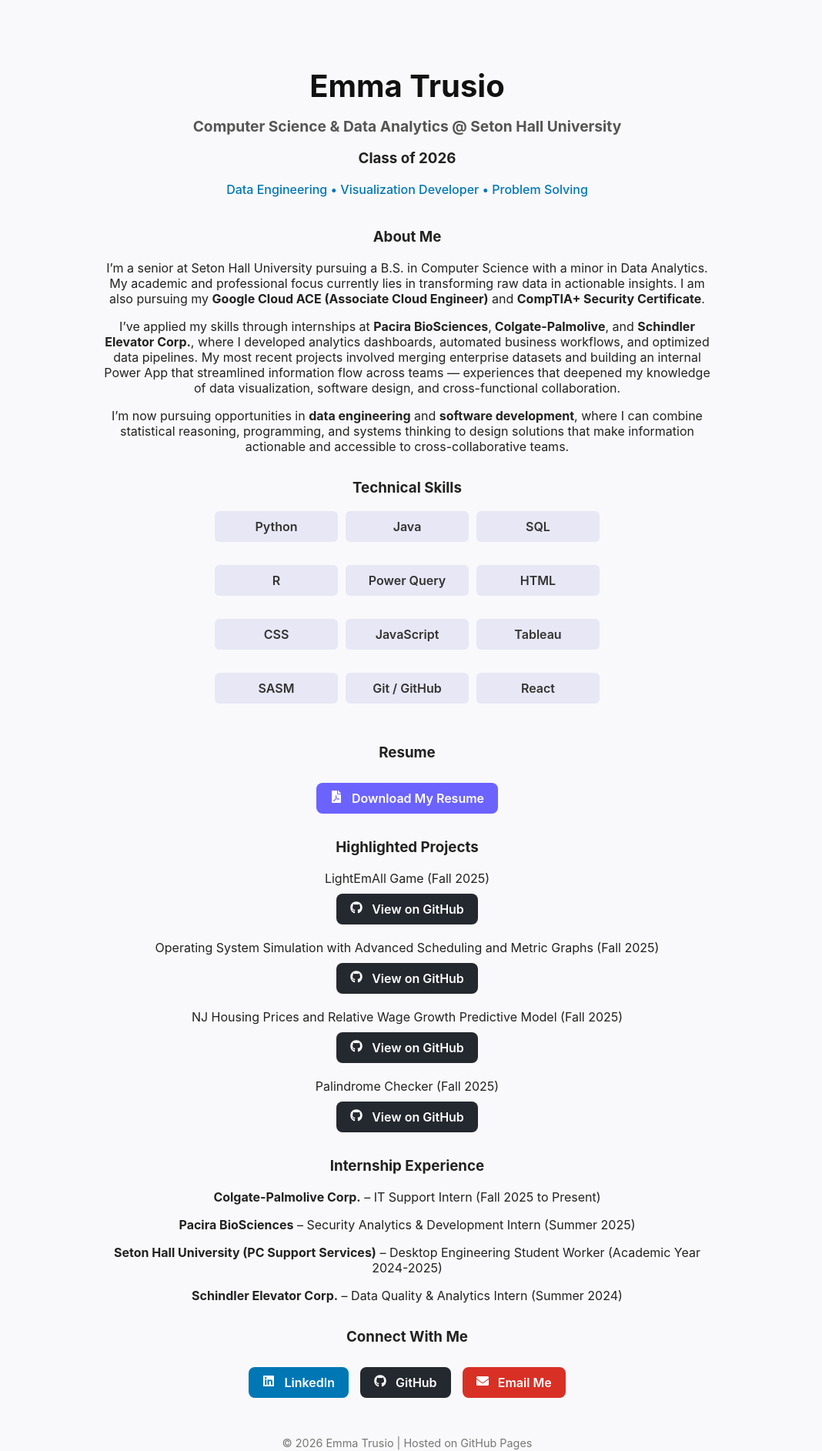
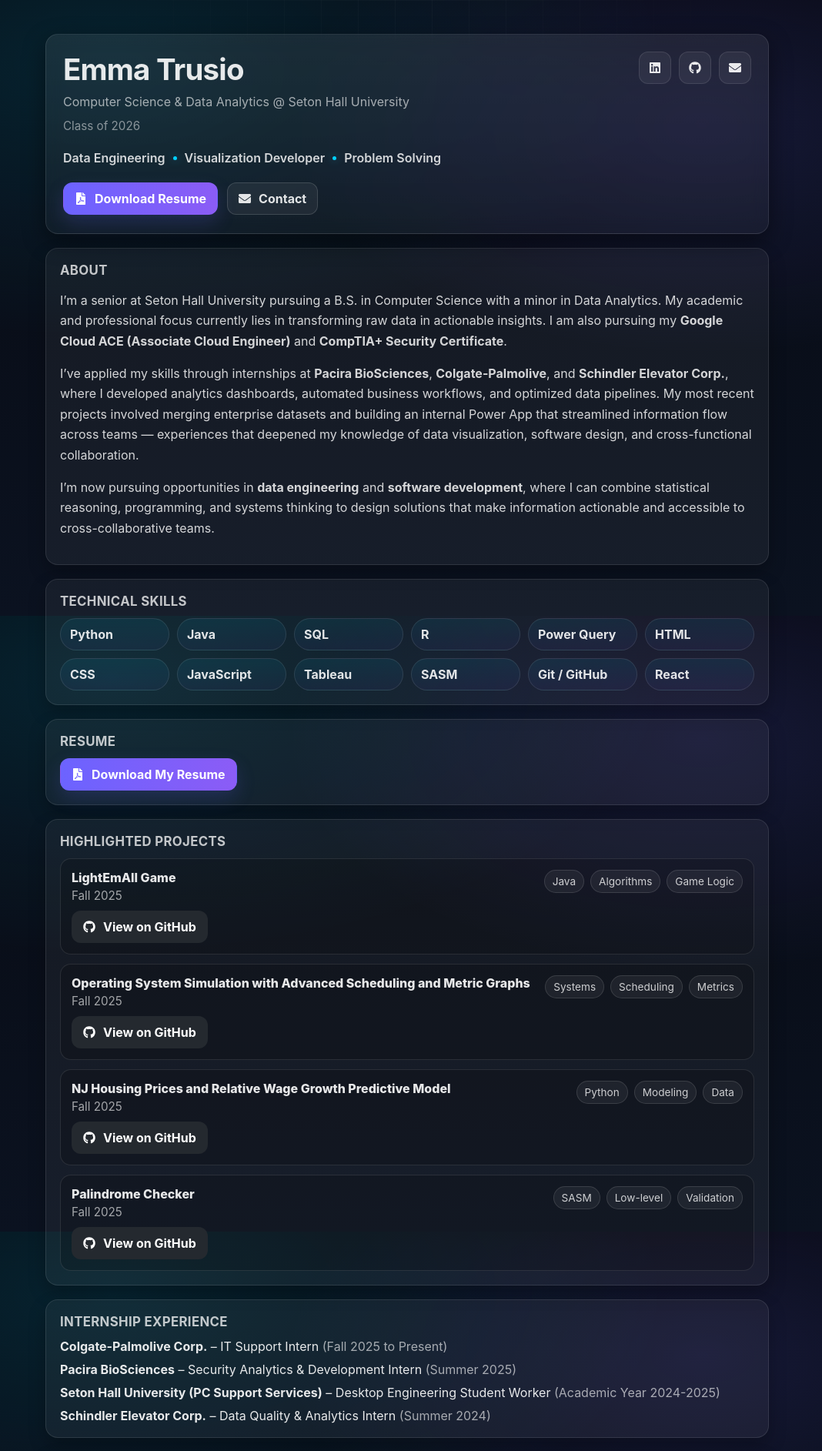
Before and after one commit to eetrusio14/my-portfolio, a React (Create React App) app: page / in a window 1280 px wide. Shown: the top 1885 px of the page at 77% size, without its empty margins (111-1179 px from the left). Built offline with nearby package versions, Linux system fonts and the light colour scheme.

Commit message:
Updated theme

```diff
--- a/src/App.css
+++ b/src/App.css
@@ -1,122 +1,299 @@
-body {
-  background-color: #f9f9fb;
-  color: #222;
-  font-family: 'Inter', sans-serif;
-  margin: 0;
-  padding: 0;
+:root{
+  --bg0: #070A12;
+  --bg1: #0B1220;
+  --card: rgba(255,255,255,0.06);
+  --border: rgba(255,255,255,0.10);
+
+  --text: rgba(255,255,255,0.90);
+  --muted: rgba(255,255,255,0.62);
+
+  --accent: #6C63FF;     /* resume purple */
+  --accent2:#00D1FF;     /* cyan */
+  --shadow: 0 10px 30px rgba(0,0,0,0.45);
 }
 
-.App {
-  text-align: center;
-  margin: 40px auto;
-  max-width: 800px;
-  padding: 20px;
+*{ box-sizing: border-box; }
+
+body{
+  margin: 0;
+  font-family: 'Inter', sans-serif;
+  background:
+    radial-gradient(1200px 600px at 20% 10%, rgba(0,209,255,0.12), transparent 60%),
+    radial-gradient(900px 500px at 80% 20%, rgba(108,99,255,0.14), transparent 60%),
+    linear-gradient(180deg, var(--bg0), var(--bg1));
+  color: var(--text);
 }
 
-header {
-  margin-bottom: 40px;
+.App{
+  min-height: 100vh;
+  position: relative;
 }
 
-h1 {
-  font-size: 2.5rem;
-  margin-bottom: 0.2em;
-  color: #111;
+.bg-grid{
+  position: absolute;
+  inset: 0;
+  pointer-events: none;
+  background-image:
+    linear-gradient(rgba(255,255,255,0.05) 1px, transparent 1px),
+    linear-gradient(90deg, rgba(255,255,255,0.05) 1px, transparent 1px);
+  background-size: 48px 48px;
+  mask-image: radial-gradient(600px 400px at 50% 0%, black, transparent 70%);
+  opacity: 0.55;
 }
 
-h2 {
-  font-size: 1.2rem;
-  color: #555;
-  margin-bottom: 0.4em;
+.container{
+  max-width: 980px;
+  margin: 0 auto;
+  padding: 44px 20px 28px;
+  position: relative;
 }
 
-.tagline {
-  font-size: 1rem;
-  color: #0077b5;
-  font-weight: 500;
+.hero{
+  padding: 22px 22px 24px;
+  border: 1px solid var(--border);
+  background: linear-gradient(180deg, rgba(255,255,255,0.08), rgba(255,255,255,0.04));
+  border-radius: 16px;
+  box-shadow: var(--shadow);
+  backdrop-filter: blur(10px);
 }
 
-section {
-  margin: 2em 0;
+.hero-top{
+  display:flex;
+  align-items:flex-start;
+  justify-content: space-between;
+  gap: 16px;
 }
 
-ul {
-  list-style: none;
-  padding: 0;
+.name{
+  font-size: 2.4rem;
+  margin: 0 0 6px;
+  letter-spacing: -0.02em;
 }
 
-li {
-  margin-bottom: 1em;
+.subtitle{
+  margin: 0 0 6px;
+  color: var(--muted);
 }
 
-.skills-grid {
-  display: grid;
-  grid-template-columns: repeat(auto-fit, minmax(120px, 1fr));
-  gap: 10px;
-  padding: 0;
-  max-width: 500px;
-  margin: 0 auto;
+.meta{
+  margin: 0;
+  color: rgba(255,255,255,0.50);
+  font-size: 0.95rem;
 }
 
-.skills-grid li {
-  background-color: #e7e7f5;
-  color: #333;
-  border-radius: 6px;
-  padding: 10px;
+.tagline{
+  margin: 16px 0 0;
+  color: rgba(255,255,255,0.82);
   font-weight: 600;
-  transition: background-color 0.3s ease;
+  display:flex;
+  align-items:center;
+  gap: 10px;
+  flex-wrap: wrap;
 }
 
-.skills-grid li:hover {
-  background-color: #d0d0f2;
+.dot{
+  width: 5px;
+  height: 5px;
+  border-radius: 999px;
+  background: var(--accent2);
+  display:inline-block;
+  box-shadow: 0 0 12px rgba(0,209,255,0.45);
 }
 
-.button-container {
-  display: flex;
-  justify-content: center;
-  flex-wrap: wrap;
-  gap: 15px;
-  margin-top: 15px;
+.hero-actions{
+  display:flex;
+  gap: 10px;
 }
 
-.button {
-  display: inline-block;
-  margin-top: 10px;  align-items: center;
-  padding: 10px 18px;
-  border-radius: 8px;
-  text-decoration: none;
-  color: white;
-  font-weight: 600;
-  transition: all 0.3s ease;
+.iconbtn{
+  width: 42px;
+  height: 42px;
+  border-radius: 12px;
+  display:grid;
+  place-items:center;
+  border: 1px solid var(--border);
+  background: rgba(255,255,255,0.06);
+  color: var(--text);
+  text-decoration:none;
+  transition: transform 0.2s ease, background 0.2s ease, border-color 0.2s ease;
 }
 
-li {
-  margin-bottom: 20px;
+.iconbtn:hover{
+  transform: translateY(-2px);
+  background: rgba(255,255,255,0.10);
+  border-color: rgba(255,255,255,0.18);
 }
 
-.button:hover {
-  transform: translateY(-2px);
-  opacity: 0.9;
+.cta-row{
+  display:flex;
+  gap: 12px;
+  flex-wrap: wrap;
+  margin-top: 18px;
 }
 
-/* Button colors */
-.button.linkedin {
-  background-color: #0077b5;
+section{ margin: 18px 0; }
+
+.card{
+  border: 1px solid var(--border);
+  background: rgba(255,255,255,0.05);
+  border-radius: 16px;
+  padding: 18px;
+  box-shadow: 0 10px 22px rgba(0,0,0,0.25);
 }
 
-.button.github {
-  background-color: #24292f;
+.section-title{
+  margin: 0 0 12px;
+  font-size: 1.05rem;
+  letter-spacing: 0.02em;
+  text-transform: uppercase;
+  color: rgba(255,255,255,0.75);
 }
 
-.button.email {
-  background-color: #d93025;
+p{
+  color: rgba(255,255,255,0.82);
+  line-height: 1.65;
 }
 
-.button.resume {
-  background-color: #6c63ff;
+ul{
+  list-style:none;
+  padding:0;
+  margin: 0;
 }
 
-footer {
-  margin-top: 50px;
-  font-size: 0.9rem;
-  color: #777;
+.skills-grid{
+  display:grid;
+  grid-template-columns: repeat(auto-fit, minmax(140px, 1fr));
+  gap: 10px;
 }
+
+.skills-grid li{
+  border: 1px solid rgba(255,255,255,0.10);
+  background: linear-gradient(180deg, rgba(0,209,255,0.08), rgba(108,99,255,0.06));
+  border-radius: 999px;
+  padding: 10px 12px;
+  font-weight: 650;
+  color: rgba(255,255,255,0.88);
+  transition: transform 0.2s ease, border-color 0.2s ease;
+}
+
+.skills-grid li:hover{
+  transform: translateY(-2px);
+  border-color: rgba(0,209,255,0.35);
+}
+
+.button-container{
+  display:flex;
+  justify-content:center;
+  flex-wrap: wrap;
+  gap: 12px;
+}
+
+.button{
+  display:inline-flex;
+  align-items:center;
+  justify-content:center;
+  gap: 10px;
+  padding: 10px 14px;
+  border-radius: 12px;
+  text-decoration:none;
+  font-weight: 700;
+  border: 1px solid transparent;
+  transition: transform 0.2s ease, opacity 0.2s ease, background 0.2s ease, border-color 0.2s ease;
+  color: white;
+}
+
+.button:hover{
+  transform: translateY(-2px);
+  opacity: 0.95;
+}
+
+.button.github{ background: #24292f; }
+.button.linkedin{ background-color: #0077b5; }
+.button.email{ background-color: #d93025; }
+
+.button.resume{
+  background: linear-gradient(90deg, var(--accent), #8B5CF6);
+  box-shadow: 0 10px 25px rgba(108,99,255,0.18);
+}
+
+.button.ghost{
+  background: rgba(255,255,255,0.06);
+  border-color: rgba(255,255,255,0.14);
+  color: rgba(255,255,255,0.88);
+}
+
+.projects{
+  display:flex;
+  flex-direction: column;
+  gap: 12px;
+}
+
+.project{
+  border: 1px solid rgba(255,255,255,0.10);
+  background: rgba(0,0,0,0.18);
+  border-radius: 14px;
+  padding: 14px;
+}
+
+.project-head{
+  display:flex;
+  justify-content: space-between;
+  align-items:flex-start;
+  gap: 12px;
+  margin-bottom: 10px;
+}
+
+.project-title{
+  font-weight: 800;
+  color: rgba(255,255,255,0.90);
+}
+
+.project-sub{
+  color: var(--muted);
+  font-size: 0.95rem;
+  margin-top: 4px;
+}
+
+.tags{
+  display:flex;
+  flex-wrap: wrap;
+  gap: 8px;
+  justify-content: flex-end;
+}
+
+.tag{
+  font-size: 0.85rem;
+  padding: 6px 10px;
+  border-radius: 999px;
+  border: 1px solid rgba(255,255,255,0.12);
+  background: rgba(255,255,255,0.06);
+  color: rgba(255,255,255,0.78);
+}
+
+.timeline{
+  display:flex;
+  flex-direction: column;
+  gap: 10px;
+}
+
+.muted{
+  color: var(--muted);
+}
+
+.footer{
+  margin-top: 18px;
+  padding: 10px 2px;
+  color: rgba(255,255,255,0.55);
+  font-size: 0.92rem;
+}
+
+/* Responsive tweaks */
+@media (max-width: 560px){
+  .hero-top{
+    flex-direction: column;
+    align-items: flex-start;
+  }
+  .hero-actions{
+    margin-top: 10px;
+  }
+}
--- a/src/App.js
+++ b/src/App.js
@@ -4,39 +4,96 @@
 function App() {
   return (
     <div className="App">
-      <header>
-        <h1>Emma Trusio</h1>
-        <h2>Computer Science & Data Analytics @ Seton Hall University</h2>
-        <h3>Class of 2026</h3>
-        <p className="tagline">Data Engineering • Visualization Developer • Problem Solving</p>
+      <div className="bg-grid" aria-hidden="true" />
+
+      <div className="container">
+        <header className="hero">
+          <div className="hero-top">
+            <div className="hero-copy">
+              <h1 className="name">Emma Trusio</h1>
+              <p className="subtitle">Computer Science & Data Analytics @ Seton Hall University</p>
+              <p className="meta">Class of 2026</p>
+            </div>
+
+            <div className="hero-actions">
+              <a
+                href="https://www.linkedin.com/in/emmatrusio"
+                target="_blank"
+                rel="noopener noreferrer"
+                className="iconbtn"
+                aria-label="LinkedIn"
+                title="LinkedIn"
+              >
+                <FaLinkedin />
+              </a>
+              <a
+                href="https://github.com/eetrusio14"
+                target="_blank"
+                rel="noopener noreferrer"
+                className="iconbtn"
+                aria-label="GitHub"
+                title="GitHub"
+              >
+                <FaGithub />
+              </a>
+              <a
+                href="mailto:eetrusio@gmail.com"
+                className="iconbtn"
+                aria-label="Email"
+                title="Email"
+              >
+                <FaEnvelope />
+              </a>
+            </div>
+          </div>
+
+          <p className="tagline">
+            Data Engineering <span className="dot" /> Visualization Developer <span className="dot" /> Problem Solving
+          </p>
+
+          <div className="cta-row">
+            <a
+              href={`${process.env.PUBLIC_URL}/resume.pdf`}
+              target="_blank"
+              rel="noopener noreferrer"
+              className="button resume"
+            >
+              <FaFilePdf /> Download Resume
+            </a>
+
+            <a href="mailto:eetrusio@gmail.com" className="button ghost">
+              <FaEnvelope /> Contact
+            </a>
+          </div>
         </header>
 
         {/* About Me Section */}
-      <section>
-        <h3>About Me</h3>
+        <section className="card">
+          <h3 className="section-title">About</h3>
           <p>
             I’m a senior at Seton Hall University pursuing a B.S. in Computer Science with a minor in Data Analytics.
-          My academic and professional focus currently lies in transforming raw data in actionable insights. I am also pursuing my <strong>Google Cloud ACE
-          (Associate Cloud Engineer)</strong> and <strong>CompTIA+ Security Certificate</strong>.
+            My academic and professional focus currently lies in transforming raw data in actionable insights. I am also
+            pursuing my <strong>Google Cloud ACE (Associate Cloud Engineer)</strong> and{' '}
+            <strong>CompTIA+ Security Certificate</strong>.
           </p>
           <p>
-          I’ve applied my skills through internships at <strong>Pacira BioSciences</strong>,
-          <strong> Colgate-Palmolive</strong>, and <strong>Schindler Elevator Corp.</strong>,
-          where I developed analytics dashboards, automated business workflows, and optimized data pipelines.
-          My most recent projects involved merging enterprise datasets and building an internal Power App that
-          streamlined information flow across teams — experiences that deepened my knowledge of
-          data visualization, software design, and cross-functional collaboration.
+            I’ve applied my skills through internships at <strong>Pacira BioSciences</strong>,{' '}
+            <strong> Colgate-Palmolive</strong>, and <strong>Schindler Elevator Corp.</strong>, where I developed
+            analytics dashboards, automated business workflows, and optimized data pipelines. My most recent projects
+            involved merging enterprise datasets and building an internal Power App that streamlined information flow
+            across teams — experiences that deepened my knowledge of data visualization, software design, and
+            cross-functional collaboration.
           </p>
           <p>
             I’m now pursuing opportunities in <strong>data engineering</strong> and <strong>software development</strong>,
-          where I can combine statistical reasoning, programming, and systems thinking to design solutions
-          that make information actionable and accessible to cross-collaborative teams.
+            where I can combine statistical reasoning, programming, and systems thinking to design solutions that make
+            information actionable and accessible to cross-collaborative teams.
           </p>
         </section>
 
         {/* Technical Skills */}
-      <section>
-        <h3>Technical Skills</h3>
+        <section className="card">
+          <h3 className="section-title">Technical Skills</h3>
           <ul className="skills-grid">
             <li>Python</li>
             <li>Java</li>
@@ -54,86 +111,136 @@
         </section>
 
         {/* Resume Section */}
-      <section>
-        <h3>Resume</h3>
+        <section className="card">
+          <h3 className="section-title">Resume</h3>
           <a
             href={`${process.env.PUBLIC_URL}/resume.pdf`}
             target="_blank"
             rel="noopener noreferrer"
             className="button resume"
           >
-          <FaFilePdf /> &nbsp; Download My Resume
+            <FaFilePdf /> Download My Resume
           </a>
         </section>
 
         {/* Projects Section */}
-      <section>
-        <h3>Highlighted Projects</h3>
-        <ul className="projects-list">
+        <section className="card">
+          <h3 className="section-title">Highlighted Projects</h3>
 
-          <li>
-            <div>LightEmAll Game (Fall 2025)</div>
+          <ul className="projects">
+            <li className="project">
+              <div className="project-head">
+                <div>
+                  <div className="project-title">LightEmAll Game</div>
+                  <div className="project-sub">Fall 2025</div>
+                </div>
+                <div className="tags">
+                  <span className="tag">Java</span>
+                  <span className="tag">Algorithms</span>
+                  <span className="tag">Game Logic</span>
+                </div>
+              </div>
               <a
                 href="https://github.com/eetrusio14/light-em-all"
                 target="_blank"
                 rel="noopener noreferrer"
                 className="button github"
               >
-              <FaGithub /> &nbsp; View on GitHub
+                <FaGithub /> View on GitHub
               </a>
             </li>
 
-          <li>
-            <div>Operating System Simulation with Advanced Scheduling and Metric Graphs (Fall 2025)</div>
+            <li className="project">
+              <div className="project-head">
+                <div>
+                  <div className="project-title">Operating System Simulation with Advanced Scheduling and Metric Graphs</div>
+                  <div className="project-sub">Fall 2025</div>
+                </div>
+                <div className="tags">
+                  <span className="tag">Systems</span>
+                  <span className="tag">Scheduling</span>
+                  <span className="tag">Metrics</span>
+                </div>
+              </div>
               <a
                 href="https://github.com/eetrusio14/Operating-Systems-Final.git"
                 target="_blank"
                 rel="noopener noreferrer"
                 className="button github"
               >
-              <FaGithub /> &nbsp; View on GitHub
+                <FaGithub /> View on GitHub
               </a>
             </li>
 
-          <li>
-            <div>NJ Housing Prices and Relative Wage Growth Predictive Model (Fall 2025)</div>
+            <li className="project">
+              <div className="project-head">
+                <div>
+                  <div className="project-title">NJ Housing Prices and Relative Wage Growth Predictive Model</div>
+                  <div className="project-sub">Fall 2025</div>
+                </div>
+                <div className="tags">
+                  <span className="tag">Python</span>
+                  <span className="tag">Modeling</span>
+                  <span className="tag">Data</span>
+                </div>
+              </div>
               <a
                 href="https://github.com/eetrusio14/nj-housing-prices-and-relative-wage-growth-predictive-model"
                 target="_blank"
                 rel="noopener noreferrer"
                 className="button github"
               >
-              <FaGithub /> &nbsp; View on GitHub
+                <FaGithub /> View on GitHub
               </a>
             </li>
 
-          <li>
-            <div>Palindrome Checker (Fall 2025)</div>
+            <li className="project">
+              <div className="project-head">
+                <div>
+                  <div className="project-title">Palindrome Checker</div>
+                  <div className="project-sub">Fall 2025</div>
+                </div>
+                <div className="tags">
+                  <span className="tag">SASM</span>
+                  <span className="tag">Low-level</span>
+                  <span className="tag">Validation</span>
+                </div>
+              </div>
               <a
                 href="https://github.com/eetrusio14/palindrome-verifier-sasm"
                 target="_blank"
                 rel="noopener noreferrer"
                 className="button github"
               >
-              <FaGithub /> &nbsp; View on GitHub
+                <FaGithub /> View on GitHub
               </a>
             </li>
-
           </ul>
         </section>
 
         {/* Internship Section */}
-      <section>
-        <h3>Internship Experience</h3>
-        <p><strong>Colgate-Palmolive Corp.</strong> – IT Support Intern (Fall 2025 to Present)</p>
-        <p><strong>Pacira BioSciences</strong> – Security Analytics & Development Intern (Summer 2025)</p>
-        <p><strong>Seton Hall University (PC Support Services)</strong> – Desktop Engineering Student Worker (Academic Year 2024-2025)</p>
-        <p><strong>Schindler Elevator Corp.</strong> – Data Quality & Analytics Intern (Summer 2024)</p>
+        <section className="card">
+          <h3 className="section-title">Internship Experience</h3>
+          <ul className="timeline">
+            <li>
+              <strong>Colgate-Palmolive Corp.</strong> – IT Support Intern <span className="muted">(Fall 2025 to Present)</span>
+            </li>
+            <li>
+              <strong>Pacira BioSciences</strong> – Security Analytics & Development Intern <span className="muted">(Summer 2025)</span>
+            </li>
+            <li>
+              <strong>Seton Hall University (PC Support Services)</strong> – Desktop Engineering Student Worker{' '}
+              <span className="muted">(Academic Year 2024-2025)</span>
+            </li>
+            <li>
+              <strong>Schindler Elevator Corp.</strong> – Data Quality & Analytics Intern <span className="muted">(Summer 2024)</span>
+            </li>
+          </ul>
         </section>
 
         {/* Contact Section */}
-      <section>
-        <h3>Connect With Me</h3>
+        <section className="card">
+          <h3 className="section-title">Connect</h3>
           <div className="button-container">
             <a
               href="https://www.linkedin.com/in/emmatrusio"
@@ -141,7 +248,7 @@
               rel="noopener noreferrer"
               className="button linkedin"
             >
-            <FaLinkedin /> &nbsp; LinkedIn
+              <FaLinkedin /> LinkedIn
             </a>
             <a
               href="https://github.com/eetrusio14"
@@ -149,20 +256,18 @@
               rel="noopener noreferrer"
               className="button github"
             >
-            <FaGithub /> &nbsp; GitHub
+              <FaGithub /> GitHub
             </a>
-          <a
-            href="mailto:eetrusio@gmail.com"
-            className="button email"
-          >
-            <FaEnvelope /> &nbsp; Email Me
+            <a href="mailto:eetrusio@gmail.com" className="button email">
+              <FaEnvelope /> Email Me
             </a>
           </div>
         </section>
 
-      <footer>
+        <footer className="footer">
           <p>© 2026 Emma Trusio | Hosted on GitHub Pages</p>
         </footer>
+      </div>
     </div>
   );
 }
--- a/src/index.css
+++ b/src/index.css
@@ -1,13 +1,15 @@
+html, body {
+  height: 100%;
+}
+
 body {
   margin: 0;
-  font-family: -apple-system, BlinkMacSystemFont, 'Segoe UI', 'Roboto', 'Oxygen',
-    'Ubuntu', 'Cantarell', 'Fira Sans', 'Droid Sans', 'Helvetica Neue',
-    sans-serif;
+  font-family: 'Inter', system-ui, -apple-system, BlinkMacSystemFont, 'Segoe UI', Roboto, Oxygen,
+    Ubuntu, Cantarell, 'Fira Sans', 'Droid Sans', 'Helvetica Neue', Arial, sans-serif;
   -webkit-font-smoothing: antialiased;
   -moz-osx-font-smoothing: grayscale;
 }
 
 code {
-  font-family: source-code-pro, Menlo, Monaco, Consolas, 'Courier New',
-    monospace;
+  font-family: ui-monospace, SFMono-Regular, Menlo, Monaco, Consolas, 'Liberation Mono', 'Courier New', monospace;
 }
```
Lines whose indentation alone changed are shown as unchanged.
